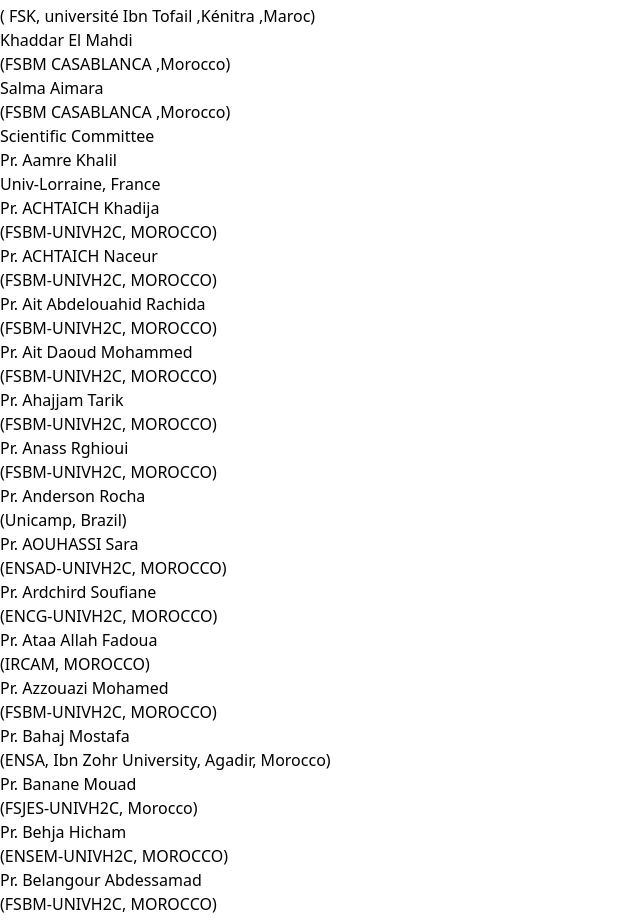
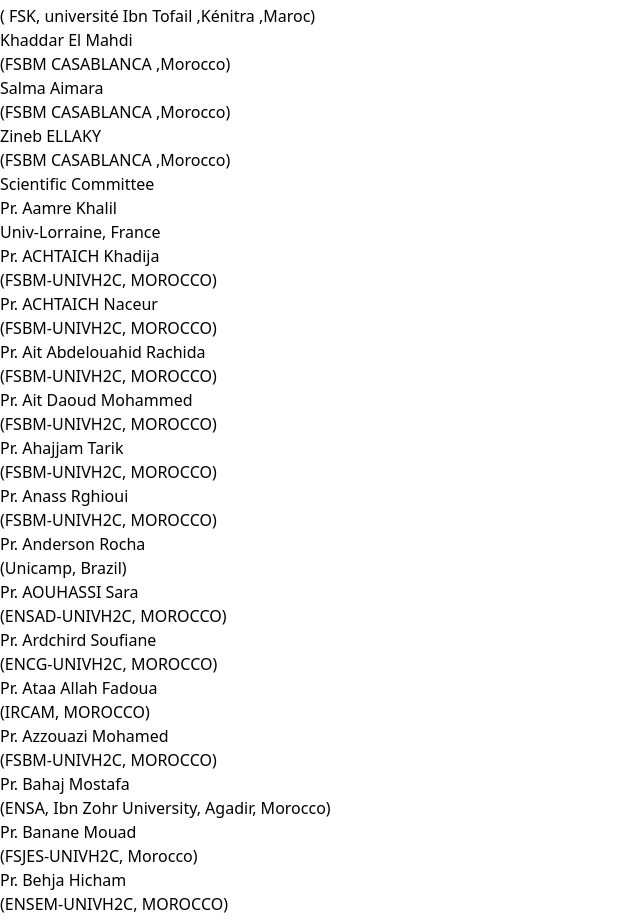
Before and after one commit to ilyasfarkhane-dev/conference, a Next.js app: page /committee in a window 1280 px wide. Shown: the part 9966-10886 px from the top of the page, without its empty margins (0-640 px from the left). Built offline with nearby package versions, Linux system fonts and the light colour scheme.

Commit message:
Zineb ELLAKY

```diff
--- a/components/team/OurOfficeArea.tsx
+++ b/components/team/OurOfficeArea.tsx
@@ -93,6 +93,7 @@
     },
     { title: "Khaddar El Mahdi", name: "(FSBM CASABLANCA ,Morocco)" },
     { title: "Salma Aimara", name: "(FSBM CASABLANCA ,Morocco)" },
+    { title: "Zineb ELLAKY", name: "(FSBM CASABLANCA ,Morocco)" },
   ];
 
   const professionals2 = [
```
